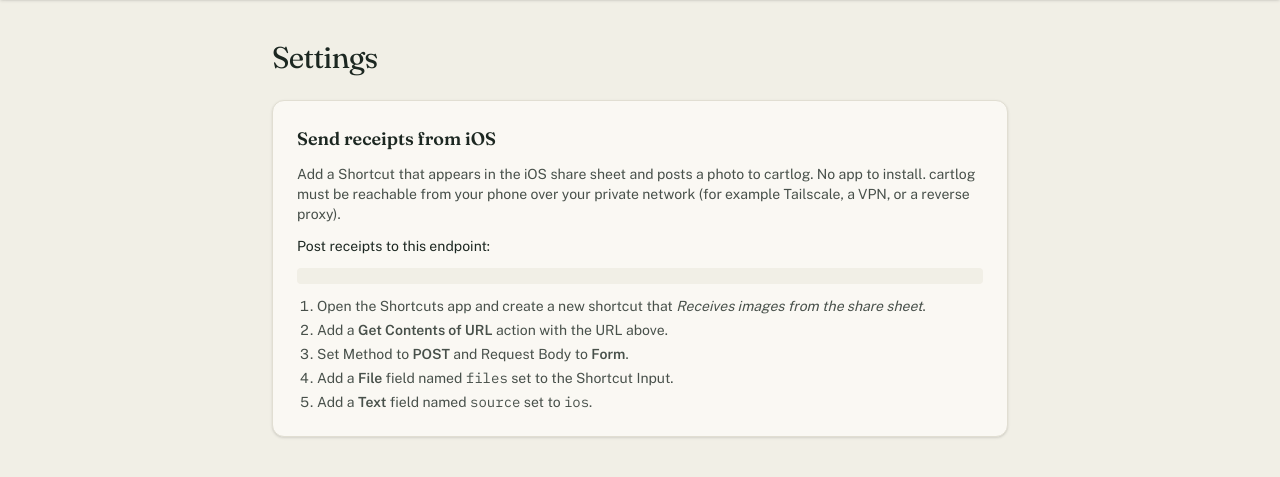
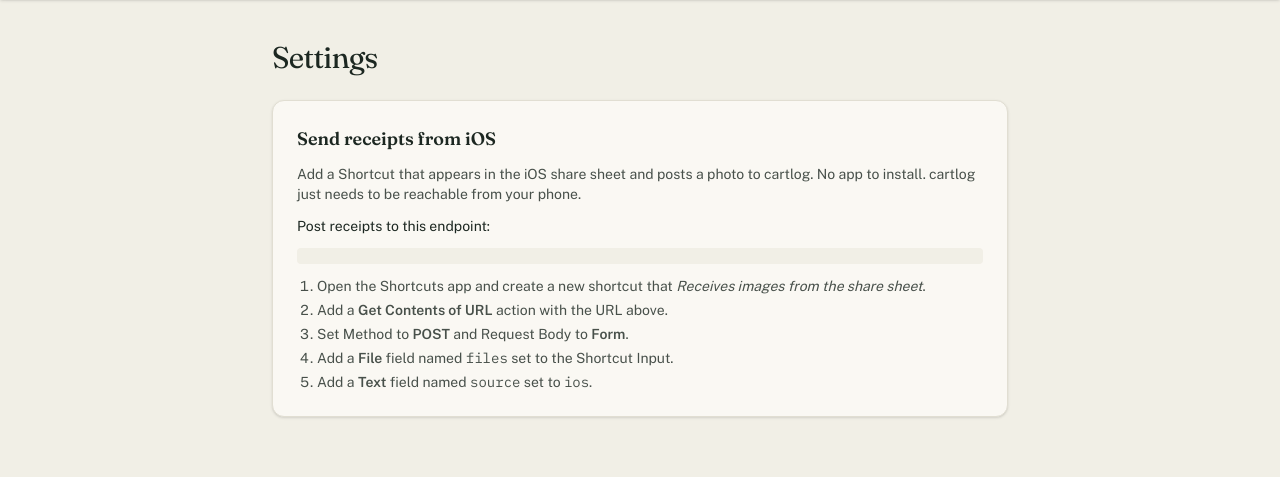
Before and after one commit to natelandau/cartlog, a Python web app: template src/cartlog/web/templates/settings.html in a window 1280 px wide. Shown: the part 66-543 px from the top of the page. Run offline with Jinja, Linux system fonts and the light colour scheme; the template is opened without the code that fills it, so the values that code supplies are empty; style sheets or scripts are compiled from the project's sources.

Commit message:
docs(settings): clarify cartlog reachability requirement

```diff
--- a/src/cartlog/web/templates/settings.html
+++ b/src/cartlog/web/templates/settings.html
@@ -8,8 +8,7 @@
       <h2 class="card-title">Send receipts from iOS</h2>
       <p class="text-sm opacity-80">
         Add a Shortcut that appears in the iOS share sheet and posts a photo to cartlog.
-        No app to install. cartlog must be reachable from your phone over your private
-        network (for example Tailscale, a VPN, or a reverse proxy).
+        No app to install. cartlog just needs to be reachable from your phone.
       </p>
       {% if ios_shortcut_url %}
       <a href="{{ ios_shortcut_url }}" class="btn btn-primary w-fit">Add to iOS</a>
```
Also changed, not shown: README.md.
